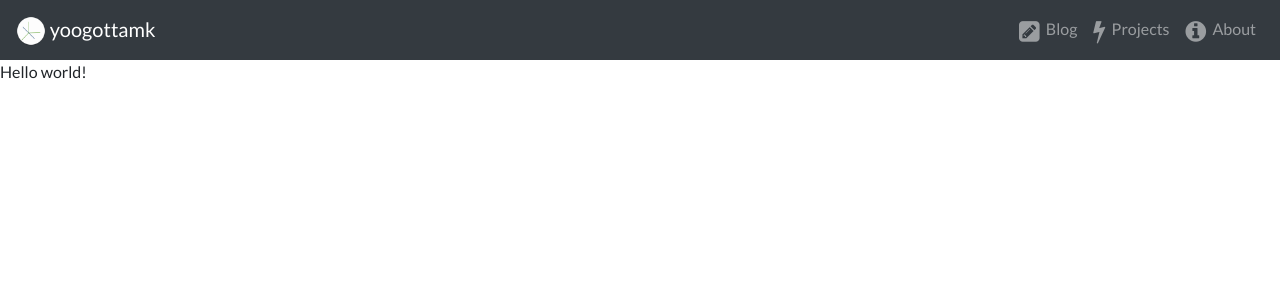
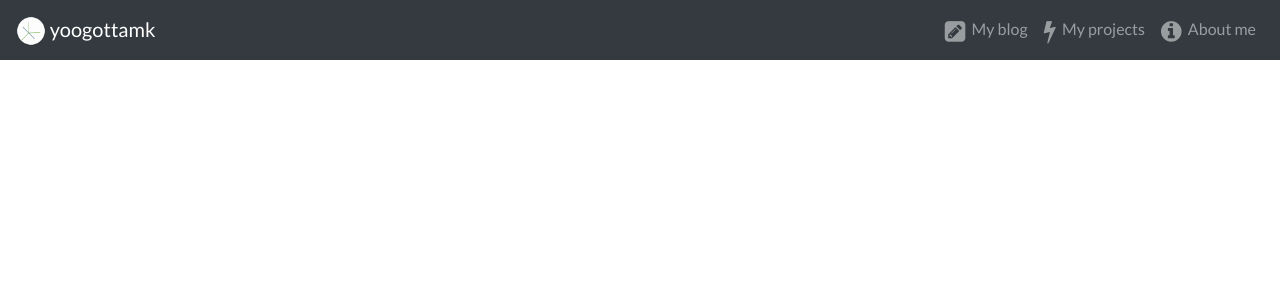
Before and after one commit to yoogottamk/yoogottamk.github.io, a Jekyll site: the page built from index.html, in a window 1280 px wide. Shown: the top 300 px of the page. Built offline with Jekyll 4.4.1, drawn with Linux system fonts in a browser that asks for light colours.

Commit message:
small changes

```diff
--- a/_config.yml
+++ b/_config.yml
@@ -20,6 +20,7 @@ defaults:
     values:
       layout: "post"
       author: "Yoogottam Khandelwal"
+      permalink: /blogs/:title
   -
     scope:
       path: "css"
--- a/_data/navigation.yml
+++ b/_data/navigation.yml
@@ -1,12 +1,12 @@
-- title: Blog
-  url: /blog/
+- title: My blog
+  url: /blogs/
   icon: fa-pencil-square
   description: My experiences with vim, GNU plus linux and other cool stuff
-- title: Projects
+- title: My projects
   url: /projects/
   icon: fa-flash
   description: Some stuff that I did in the small time I managed to get
-- title: About
+- title: About me
   url: /about/
   icon: fa-info-circle
   description: Want to know more about me?
--- a/_includes/navbar.html
+++ b/_includes/navbar.html
@@ -17,7 +17,7 @@
       {% assign links = site.data.navigation %}
       {% for link in links %}
         <li class="nav-item">
-          <a class="nav-link" href="{{ site.baseurl }}{{ link.url }}">
+          <a class="nav-link {% if page.url contains link.url %}active{% endif %}" href="{{ site.baseurl }}{{ link.url }}">
             <i class="fa {{ link.icon }} nav-icon align-middle" aria-hidden="true"></i>
             {{ link.title }}
           </a>
--- /dev/null
+++ b/about.html
@@ -0,0 +1,5 @@
+---
+layout: page
+permalink: /about/
+title: About me
+---
--- a/index.html
+++ b/index.html
@@ -2,5 +2,3 @@
 layout: page
 title: Home
 ---
-
-Hello world!
--- a/js/404.js
+++ b/js/404.js
@@ -3,6 +3,9 @@
 
 const knownPageList = [
     {% for page in site.html_pages %}
+        "{{ page.url }}",
+    {% endfor %}
+    {% for page in site.posts %}
         "{{ page.url }}",
     {% endfor %}
 ],
--- a/js/navbar.js
+++ b/js/navbar.js
@@ -38,6 +38,10 @@ function init() {
                 -${elemPos.left + elemWidth - screenWidth}px,
                 -${elemPos.top - navbarHeight}px
             )`});
+        } else {
+            $activeDesc.css({ "transform": `translateY(
+                -${elemPos.top - navbarHeight}px
+            )`});
         }
     });
 }
--- /dev/null
+++ b/projects.html
@@ -0,0 +1,5 @@
+---
+layout: page
+permalink: /projects/
+title: My projects
+---
```
Also changed, not shown: blogs.html (added, +18 -0 lines).
